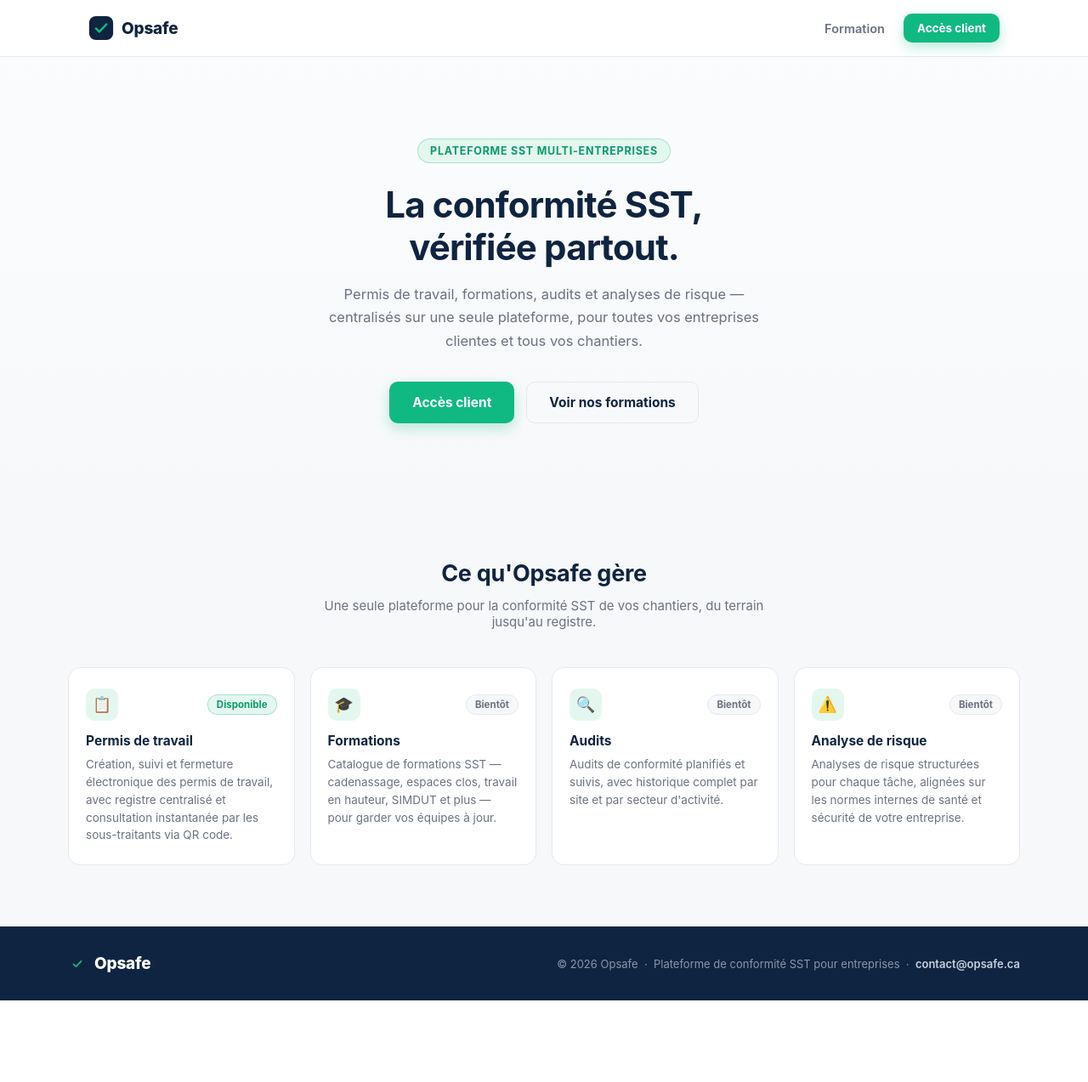
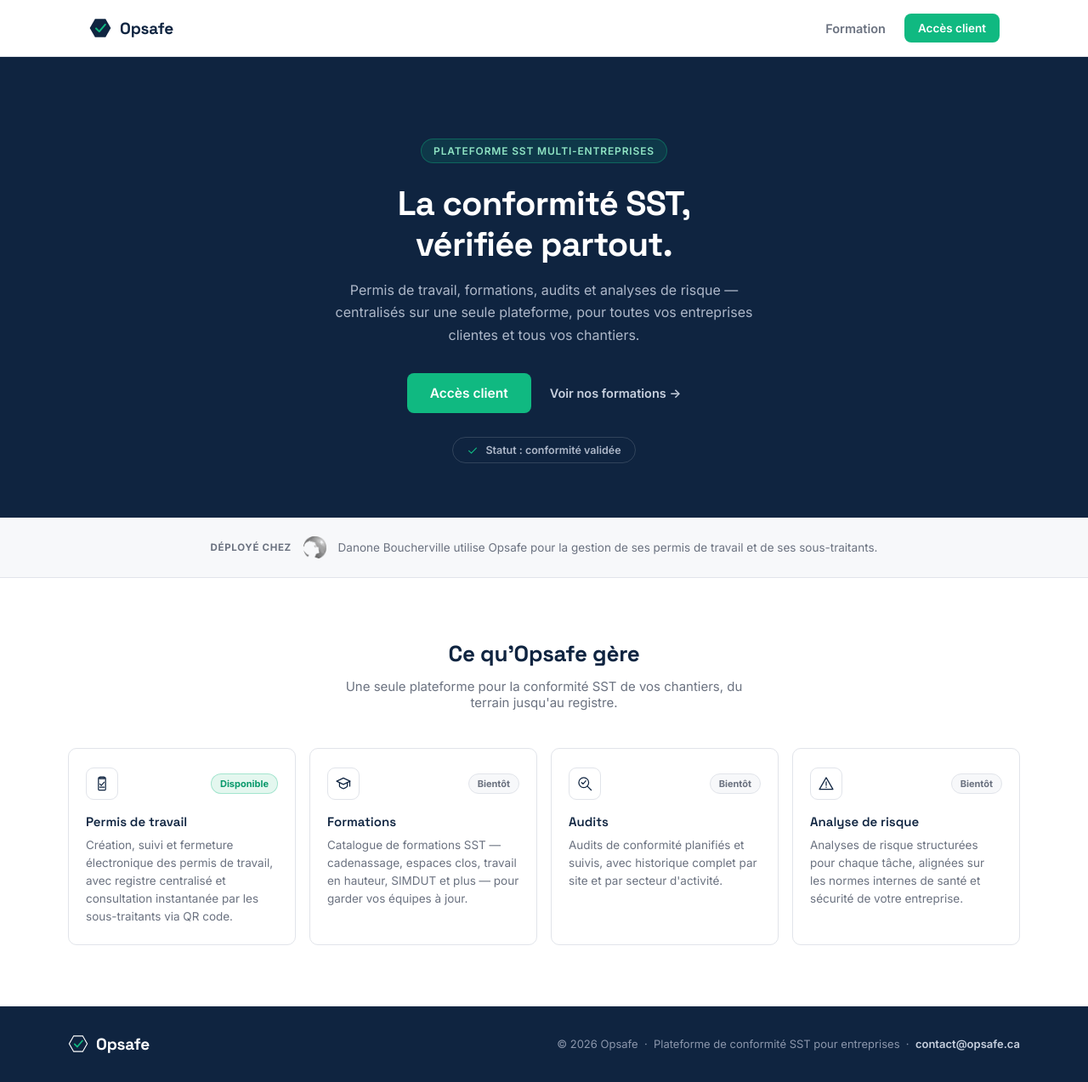
Before and after one commit to sallakamine-ship-it/permis-danone, a FastAPI app: page / in a window 1280 px wide. Shown: the whole page at 85% size. Before the commit the page ends 1177 px from the top, so only its background shows below. Run offline with FastAPI, Linux system fonts and the light colour scheme.

Commit message:
Refonte visuelle Opsafe : style enterprise sobre (façon Avetta/ISNetworld)
Remplace l'esthétique tech/e-learning précédente par un style
contractor-compliance sobre et crédible :

- Typographie : Space Grotesk (titres) + Inter (corps de texte),
  chargées via Google Fonts avec preconnect.
- Signature visuelle : logo hexagone à coche (navy + émeraude),
  décliné en favicon SVG (static/img/favicon.svg) et en variante
  claire pour le pied de page sur fond navy.
- Icônes de fonctionnalités custom en SVG monochrome, traits fins,
  poids de ligne unique (permis, formation, audit, analyse de
  risque) — remplace les émojis, dans des encadrés à bordure fine
  sans fond coloré plein.
- Vert émeraude désormais réservé au CTA principal "Accès client"
  (répété en en-tête + hero, même action) et aux badges "validé" —
  les CTA secondaires (suggérer une formation, demander un accès)
  passent en style outline navy pour éviter la dispersion de couleur.
- Hero navy épuré avec pastille "Statut : conformité validée" sous
  le CTA, pour incarner le concept sans illustration.
- Nouvelle bande de confiance "Déployé chez Danone Boucherville"
  entre le hero et les fonctionnalités, formulée pour ne pas paraître
  vide avec un seul client.
- Cartes fonctionnalités/formations/clients : fond blanc, bordures
  fines, sans fond bleu plein, cohérent avec la sobriété visée.

Aucune modification à style.css / admin.html / secteur.html
(branding Danone intact).

Testé : rendu Jinja2 des 3 templates + macros, routes /, /formation,
/clients, /admin, /static/opsafe.css, /static/img/favicon.svg en 200
via uvicorn local ; contenu (pastille statut, bande de confiance,
4 icônes, 8 modules) vérifié par curl ; couleurs de texte des CTA
vérifiées par getComputedStyle en jsdom pour confirmer qu'un seul CTA
émeraude apparaît par page (en-tête/hero partagent la même action) et
que les boutons secondaires restent en outline navy ; SVG validés
(viewBox présent sur les 7 icônes).

Co-Authored-By: Claude Sonnet 5 <noreply@anthropic.com>
Claude-Session: https://claude.ai/code/session_01SVc2VocyU6xmCgDjMdMbd3

```diff
--- a/static/opsafe.css
+++ b/static/opsafe.css
@@ -1,7 +1,7 @@
 /* ===========================================================================
    Opsafe — site vitrine (indépendant du branding Danone).
-   Palette officielle : marine profond + vert émeraude, style épuré
-   tech/e-learning (Notion, LinkedIn Learning) — pas industriel.
+   Style enterprise / contractor-compliance (sobriété façon Avetta,
+   ISNetworld) : peu de couleur, typographie forte, icônes fines.
    Fichier dédié, sans dépendance à style.css : /admin et /secteur/...
    gardent leur propre habillage Danone sans être affectés.
    =========================================================================== */
@@ -9,7 +9,7 @@
 :root{
   --os-navy:        #0F2440;
   --os-navy-soft:   #17325A;
-  --os-navy-line:   #24406C;
+  --os-navy-line:   rgba(255,255,255,.14);
   --os-emerald:     #10B981;
   --os-emerald-dark:#0B9A6D;
   --os-emerald-pale:#E4F7EF;
@@ -17,27 +17,30 @@
   --os-white:       #FFFFFF;
   --os-text:        #1A1F2B;
   --os-text-soft:   #6B7280;
-  --os-border:      #E5E8EE;
-  --os-radius:      14px;
+  --os-border:      #E1E4EA;
+  --os-radius:      10px;
+  --font-head: 'Space Grotesk', -apple-system, BlinkMacSystemFont, "Segoe UI", sans-serif;
+  --font-body: 'Inter', -apple-system, BlinkMacSystemFont, "Segoe UI", Roboto, Helvetica, Arial, sans-serif;
 }
 
 *{ box-sizing:border-box; }
 
 .opsafe-body{
   margin:0;
-  font-family:-apple-system,BlinkMacSystemFont,"Segoe UI",Roboto,Helvetica,Arial,sans-serif;
+  font-family:var(--font-body);
   color:var(--os-text);
-  background:var(--os-bg);
+  background:var(--os-white);
   -webkit-font-smoothing:antialiased;
 }
 
 .opsafe-body a{ color:inherit; text-decoration:none; }
 .opsafe-body button{ font-family:inherit; cursor:pointer; }
+.opsafe-body h1, .opsafe-body h2, .opsafe-body h3{ font-family:var(--font-head); }
 
 /* ---------- header ---------- */
 .os-header{
   position:sticky; top:0; z-index:20;
-  background:rgba(255,255,255,.92);
+  background:rgba(255,255,255,.94);
   backdrop-filter:blur(8px);
   border-bottom:1px solid var(--os-border);
 }
@@ -46,122 +49,127 @@
   display:flex; align-items:center; justify-content:space-between;
 }
 .os-logo{ display:inline-flex; align-items:center; gap:9px; }
-.os-logo svg{ display:block; flex:none; }
-.os-logo-word{ font-weight:800; font-size:19px; letter-spacing:-.01em; color:var(--os-navy); }
+.os-logo-mark{ display:inline-flex; flex:none; }
+.os-logo-mark svg{ display:block; width:100%; height:100%; }
+.os-logo-word{ font-family:var(--font-head); font-weight:700; font-size:19px; letter-spacing:-.01em; color:var(--os-navy); }
+.os-logo-word--light{ color:#fff; }
 .os-nav{ display:flex; align-items:center; gap:22px; }
-a.os-nav-link{
-  color:var(--os-text-soft); font-size:14.5px; font-weight:600;
-}
+a.os-nav-link{ color:var(--os-text-soft); font-size:14.5px; font-weight:600; }
 a.os-nav-link:hover, a.os-nav-link.is-active{ color:var(--os-navy); }
 
-/* ---------- buttons (namespace os- : zero collision avec .btn de style.css) ---------- */
+/* ---------- boutons (namespace os- : zéro collision avec .btn de style.css) ---------- */
 .os-btn{
-  display:inline-flex; align-items:center; gap:8px; font-size:14.5px; font-weight:700;
-  padding:11px 20px; border-radius:10px; border:1px solid transparent;
+  display:inline-flex; align-items:center; gap:8px; font-size:14.5px; font-weight:600;
+  padding:10px 20px; border-radius:8px; border:1px solid transparent;
   transition:transform .12s, box-shadow .12s, background .12s, border-color .12s, color .12s;
   white-space:nowrap;
 }
 .os-btn:active{ transform:translateY(1px); }
-a.os-btn-accent, button.os-btn-accent{ background:var(--os-emerald); color:#fff; box-shadow:0 6px 16px rgba(16,185,129,.28); }
+a.os-btn-accent, button.os-btn-accent{ background:var(--os-emerald); color:#fff; }
 a.os-btn-accent:hover, button.os-btn-accent:hover{ background:var(--os-emerald-dark); }
 a.os-btn-outline, button.os-btn-outline{ background:transparent; color:var(--os-navy); border-color:var(--os-border); }
 a.os-btn-outline:hover, button.os-btn-outline:hover{ border-color:var(--os-navy); }
 .os-btn-sm{ padding:8px 15px; font-size:13.5px; }
-.os-btn-lg{ padding:14px 26px; font-size:15.5px; }
+.os-btn-lg{ padding:13px 26px; font-size:15.5px; }
 
-/* ---------- hero (accueil) ---------- */
-.os-hero{
-  padding:96px 24px 88px;
-  background:linear-gradient(180deg, #FBFCFD 0%, var(--os-bg) 100%);
-}
-.os-hero-inner{ max-width:720px; margin:0 auto; text-align:center; }
+/* ---------- hero ---------- */
+.os-hero{ background:var(--os-navy); padding:96px 24px 64px; text-align:center; }
+.os-hero-inner{ max-width:680px; margin:0 auto; }
 .os-eyebrow{
-  display:inline-block; font-size:12.5px; font-weight:700; letter-spacing:.06em;
-  text-transform:uppercase; color:var(--os-emerald-dark);
-  background:var(--os-emerald-pale); border:1px solid rgba(16,185,129,.3);
+  display:inline-block; font-size:12px; font-weight:600; letter-spacing:.07em;
+  text-transform:uppercase; color:#8FE4C4;
+  background:rgba(16,185,129,.14); border:1px solid rgba(16,185,129,.35);
   padding:6px 14px; border-radius:999px; margin-bottom:24px;
 }
+.os-eyebrow--dark{ color:#8FE4C4; background:rgba(16,185,129,.16); border-color:rgba(16,185,129,.4); }
 .os-hero h1{
-  font-size:42px; line-height:1.18; letter-spacing:-.02em; color:var(--os-navy); margin:0 0 18px;
+  font-size:40px; line-height:1.2; letter-spacing:-.02em; color:#fff; margin:0 0 16px; font-weight:700;
 }
-.os-hero-sub{ font-size:16.5px; line-height:1.65; color:var(--os-text-soft); margin:0 auto 34px; max-width:560px; }
-.os-hero-cta{ display:flex; gap:14px; justify-content:center; flex-wrap:wrap; }
+.os-hero-sub{ font-size:16px; line-height:1.65; color:#AEB8C9; margin:0 auto 32px; max-width:520px; }
+.os-hero-cta{ display:flex; gap:22px; justify-content:center; align-items:center; flex-wrap:wrap; }
+a.os-hero-link{ color:#C7D0DE; font-size:14.5px; font-weight:600; }
+a.os-hero-link:hover{ color:#fff; }
+.os-status-pill{
+  display:inline-flex; align-items:center; gap:8px; margin-top:28px;
+  font-size:12.5px; font-weight:600; color:#AEB8C9;
+  border:1px solid var(--os-navy-line); border-radius:999px; padding:7px 16px;
+}
+.os-status-pill svg{ width:14px; height:14px; flex:none; }
+
+/* ---------- bande de confiance ---------- */
+.os-trustbar{ background:var(--os-bg); border-bottom:1px solid var(--os-border); padding:22px 24px; }
+.os-trustbar-inner{
+  max-width:1120px; margin:0 auto; display:flex; align-items:center; justify-content:center;
+  gap:14px; flex-wrap:wrap; text-align:center;
+}
+.os-trustbar-label{
+  font-size:11.5px; font-weight:700; letter-spacing:.06em; text-transform:uppercase; color:var(--os-text-soft);
+}
+.os-trustbar-logo{ height:26px; width:auto; object-fit:contain; filter:grayscale(1); opacity:.85; }
+.os-trustbar-text{ font-size:13.5px; color:var(--os-text-soft); }
 
 /* ---------- page hero (formation, clients) ---------- */
-.os-page-hero{
-  padding:72px 24px 56px;
-  background:var(--os-navy);
-}
-.os-page-hero-inner{ max-width:680px; margin:0 auto; text-align:center; }
-.os-page-hero .os-eyebrow{
-  color:#8FE4C4; background:rgba(16,185,129,.16); border-color:rgba(16,185,129,.4);
-}
-.os-page-hero h1{ font-size:32px; line-height:1.25; letter-spacing:-.01em; color:#fff; margin:0 0 14px; }
+.os-page-hero{ background:var(--os-navy); padding:72px 24px 56px; text-align:center; }
+.os-page-hero-inner{ max-width:640px; margin:0 auto; }
+.os-page-hero h1{ font-size:30px; line-height:1.28; letter-spacing:-.01em; color:#fff; margin:0 0 14px; font-weight:700; }
 .os-page-hero .os-hero-sub{ color:#AEB8C9; margin:0 auto; }
 .os-page-hero--narrow{ padding:60px 24px 48px; }
 
 /* ---------- sections générales ---------- */
 .os-section{ padding:72px 24px; }
 .os-section-inner{ max-width:1120px; margin:0 auto; }
-.os-section-inner--narrow{ max-width:640px; }
-.os-section-title{ font-size:27px; letter-spacing:-.01em; margin:0 0 12px; color:var(--os-navy); text-align:center; }
-.os-section-sub{ color:var(--os-text-soft); font-size:15px; margin:0 auto 44px; max-width:520px; text-align:center; }
+.os-section-inner--narrow{ max-width:600px; }
+.os-section-title{ font-size:26px; letter-spacing:-.01em; margin:0 0 12px; color:var(--os-navy); text-align:center; font-weight:700; }
+.os-section-sub{ color:var(--os-text-soft); font-size:15px; margin:0 auto 44px; max-width:500px; text-align:center; }
 
 /* ---------- cartes fonctionnalités (accueil) ---------- */
-.os-card-grid{
-  display:grid; grid-template-columns:repeat(4,1fr); gap:18px;
-}
+.os-card-grid{ display:grid; grid-template-columns:repeat(4,1fr); gap:16px; }
 .os-feature-card{
   background:#fff; border:1px solid var(--os-border); border-radius:var(--os-radius);
-  padding:24px 20px; transition:transform .15s, box-shadow .15s;
+  padding:22px 20px; transition:border-color .15s, box-shadow .15s;
 }
-.os-feature-card:hover{ transform:translateY(-2px); box-shadow:0 14px 28px rgba(15,36,64,.06); }
-.os-feature-top{ display:flex; align-items:center; justify-content:space-between; margin-bottom:14px; }
-.os-feature-icon{
-  width:38px; height:38px; border-radius:10px; display:flex; align-items:center; justify-content:center;
-  background:var(--os-emerald-pale); font-size:18px;
+.os-feature-card:hover{ border-color:#C9D1DC; box-shadow:0 10px 22px rgba(15,36,64,.05); }
+.os-feature-top{ display:flex; align-items:center; justify-content:space-between; margin-bottom:16px; }
+.os-icon-box{
+  width:38px; height:38px; border-radius:9px; display:flex; align-items:center; justify-content:center;
+  border:1px solid var(--os-border); color:var(--os-navy); flex:none;
 }
-.os-feature-card h3{ font-size:15.5px; margin:0 0 8px; color:var(--os-navy); }
+.os-icon-box svg{ width:20px; height:20px; }
+.os-feature-card h3{ font-size:15px; margin:0 0 8px; color:var(--os-navy); font-weight:600; }
 .os-feature-card p{ font-size:13.5px; line-height:1.55; color:var(--os-text-soft); margin:0; }
 
 .os-badge{
-  display:inline-flex; align-items:center; font-size:11.5px; font-weight:700;
+  display:inline-flex; align-items:center; font-size:11px; font-weight:700;
   color:var(--os-text-soft); background:var(--os-bg); border:1px solid var(--os-border);
   padding:4px 10px; border-radius:999px; white-space:nowrap;
 }
-.os-badge--live{
-  color:var(--os-emerald-dark); background:var(--os-emerald-pale); border-color:rgba(16,185,129,.3);
-}
+.os-badge--live{ color:var(--os-emerald-dark); background:var(--os-emerald-pale); border-color:rgba(16,185,129,.3); }
 
 /* ---------- catalogue de formations ---------- */
-.os-module-grid{
-  display:grid; grid-template-columns:repeat(3,1fr); gap:18px; margin-bottom:44px;
-}
+.os-module-grid{ display:grid; grid-template-columns:repeat(3,1fr); gap:16px; margin-bottom:44px; }
 .os-module-card{
   background:#fff; border:1px solid var(--os-border); border-radius:var(--os-radius);
-  padding:22px 20px; transition:transform .15s, box-shadow .15s;
+  padding:20px 20px; transition:border-color .15s, box-shadow .15s;
 }
-.os-module-card:hover{ transform:translateY(-2px); box-shadow:0 14px 28px rgba(15,36,64,.06); }
-.os-module-card h3{ font-size:15px; line-height:1.4; margin:12px 0 8px; color:var(--os-navy); }
-.os-module-meta{ font-size:13px; color:var(--os-text-soft); margin:0; }
+.os-module-card:hover{ border-color:#C9D1DC; box-shadow:0 10px 22px rgba(15,36,64,.05); }
+.os-module-card h3{ font-size:14.5px; line-height:1.4; margin:14px 0 8px; color:var(--os-navy); font-weight:600; }
+.os-module-meta{ font-size:12.5px; color:var(--os-text-soft); margin:0; }
 
-.os-inline-cta{
-  text-align:center; border-top:1px solid var(--os-border); padding-top:36px;
-}
+.os-inline-cta{ text-align:center; border-top:1px solid var(--os-border); padding-top:36px; }
 .os-inline-cta p{ color:var(--os-text-soft); font-size:15px; margin:0 0 18px; }
 .os-inline-cta--muted{ margin-top:8px; }
 
 /* ---------- sélection client ---------- */
-.os-client-list{ display:flex; flex-direction:column; gap:12px; margin-bottom:40px; }
+.os-client-list{ display:flex; flex-direction:column; gap:10px; margin-bottom:40px; }
 .os-client-card{
   display:flex; align-items:center; gap:16px;
   background:#fff; border:1px solid var(--os-border); border-radius:var(--os-radius);
-  padding:18px 22px; transition:border-color .15s, box-shadow .15s;
+  padding:16px 20px; transition:border-color .15s, box-shadow .15s;
 }
-.os-client-card:hover{ border-color:var(--os-emerald); box-shadow:0 10px 24px rgba(15,36,64,.07); }
-.os-client-logo{ width:40px; height:40px; border-radius:9px; object-fit:contain; flex:none; }
-.os-client-name{ font-size:15.5px; font-weight:700; color:var(--os-navy); flex:1; }
-.os-client-arrow{ color:var(--os-text-soft); font-size:18px; }
+.os-client-card:hover{ border-color:var(--os-emerald); box-shadow:0 10px 22px rgba(15,36,64,.06); }
+.os-client-logo{ width:36px; height:36px; border-radius:8px; object-fit:contain; flex:none; }
+.os-client-name{ font-size:15px; font-weight:600; color:var(--os-navy); flex:1; }
+.os-client-arrow{ color:var(--os-text-soft); font-size:17px; }
 
 /* ---------- footer ---------- */
 .os-footer{ background:var(--os-navy); padding:32px 24px; }
@@ -169,7 +177,6 @@ a.os-btn-outline:hover, button.os-btn-outline:hover{ border-color:var(--os-navy)
   max-width:1120px; margin:0 auto; display:flex; align-items:center; justify-content:space-between;
   flex-wrap:wrap; gap:14px;
 }
-.os-footer-inner .os-logo-word{ color:#fff; }
 .os-footer-inner p{ color:#8B96AB; font-size:13px; margin:0; }
 a.os-footer-contact{ color:#C7D0DE; font-weight:600; }
 a.os-footer-contact:hover{ color:#fff; }
@@ -180,11 +187,12 @@ a.os-footer-contact:hover{ color:#fff; }
 }
 @media (max-width:700px){ .os-nav{ gap:14px; } }
 @media (max-width:560px){
-  .os-hero{ padding:64px 20px 64px; }
-  .os-hero h1{ font-size:30px; }
-  .os-page-hero h1{ font-size:26px; }
+  .os-hero{ padding:64px 20px 56px; }
+  .os-hero h1{ font-size:29px; }
+  .os-page-hero h1{ font-size:24px; }
   .os-card-grid{ grid-template-columns:1fr; }
   .os-module-grid{ grid-template-columns:1fr; }
   .os-section{ padding:56px 20px; }
+  .os-trustbar-inner{ flex-direction:column; gap:8px; }
   .os-footer-inner{ flex-direction:column; text-align:center; }
 }
--- a/templates/_opsafe_macros.html
+++ b/templates/_opsafe_macros.html
@@ -3,13 +3,28 @@
    Indépendant du branding Danone — voir static/opsafe.css.
    =========================================================================== #}
 
-{% macro os_logo(size=30) -%}
+{% macro os_head_assets() -%}
+<link rel="icon" type="image/svg+xml" href="/static/img/favicon.svg">
+<link rel="preconnect" href="https://fonts.googleapis.com">
+<link rel="preconnect" href="https://fonts.gstatic.com" crossorigin>
+<link href="https://fonts.googleapis.com/css2?family=Space+Grotesk:wght@500;600;700&family=Inter:wght@400;500;600;700&display=swap" rel="stylesheet">
+{%- endmacro %}
+
+{% macro os_hex(light=False) -%}
+<svg viewBox="0 0 34 34" fill="none" xmlns="http://www.w3.org/2000/svg" aria-hidden="true">
+  {% if light -%}
+  <path d="M32 17L24.5 4.01H9.5L2 17L9.5 29.99H24.5L32 17Z" stroke="#FFFFFF" stroke-width="1.6"/>
+  {%- else -%}
+  <path d="M32 17L24.5 4.01H9.5L2 17L9.5 29.99H24.5L32 17Z" fill="#0F2440"/>
+  {%- endif %}
+  <path d="M11 17.5l4.5 4.5L24 12" stroke="#10B981" stroke-width="2.5" stroke-linecap="round" stroke-linejoin="round" fill="none"/>
+</svg>
+{%- endmacro %}
+
+{% macro os_logo(size=28, light=False) -%}
 <a href="/" class="os-logo">
-  <svg width="{{ size }}" height="{{ size }}" viewBox="0 0 34 34" fill="none" xmlns="http://www.w3.org/2000/svg" aria-hidden="true">
-    <rect x="1" y="1" width="32" height="32" rx="9" fill="#0F2440"/>
-    <path d="M10 17.5l4.5 4.5L24 12" stroke="#10B981" stroke-width="2.75" stroke-linecap="round" stroke-linejoin="round"/>
-  </svg>
-  <span class="os-logo-word">Opsafe</span>
+  <span class="os-logo-mark" style="width:{{ size }}px;height:{{ size }}px;">{{ os_hex(light) }}</span>
+  <span class="os-logo-word{{ ' os-logo-word--light' if light else '' }}">Opsafe</span>
 </a>
 {%- endmacro %}
 
@@ -28,8 +43,39 @@
 {% macro os_footer() -%}
 <footer class="os-footer">
   <div class="os-footer-inner">
-    {{ os_logo(22) }}
+    {{ os_logo(24, light=True) }}
     <p>© 2026 Opsafe &nbsp;·&nbsp; Plateforme de conformité SST pour entreprises &nbsp;·&nbsp; <a href="mailto:contact@opsafe.ca" class="os-footer-contact">contact@opsafe.ca</a></p>
   </div>
 </footer>
 {%- endmacro %}
+
+{# ---------- icônes de fonctionnalités : traits fins, poids de ligne unique ---------- #}
+
+{% macro os_icon(name) -%}
+{% if name == 'permis' -%}
+<svg viewBox="0 0 24 24" fill="none" xmlns="http://www.w3.org/2000/svg" aria-hidden="true">
+  <path d="M8 3.5h8a1 1 0 0 1 1 1V20a1 1 0 0 1-1 1H8a1 1 0 0 1-1-1V4.5a1 1 0 0 1 1-1Z" stroke="currentColor" stroke-width="1.5"/>
+  <path d="M9.5 2.5h5a1 1 0 0 1 1 1V5h-7V3.5a1 1 0 0 1 1-1Z" stroke="currentColor" stroke-width="1.5"/>
+  <path d="M9 12.5l2 2 4-4.5" stroke="currentColor" stroke-width="1.5" stroke-linecap="round" stroke-linejoin="round"/>
+  <path d="M9 17h6" stroke="currentColor" stroke-width="1.5" stroke-linecap="round"/>
+</svg>
+{%- elif name == 'formation' -%}
+<svg viewBox="0 0 24 24" fill="none" xmlns="http://www.w3.org/2000/svg" aria-hidden="true">
+  <path d="M2.5 8.5L12 4l9.5 4.5L12 13 2.5 8.5Z" stroke="currentColor" stroke-width="1.5" stroke-linejoin="round"/>
+  <path d="M6.5 10.6v4.9c0 .5 3.5 3.4 5.5 3.4s5.5-2.9 5.5-3.4v-4.9" stroke="currentColor" stroke-width="1.5" stroke-linejoin="round"/>
+  <path d="M21 9v6.5" stroke="currentColor" stroke-width="1.5" stroke-linecap="round"/>
+</svg>
+{%- elif name == 'audit' -%}
+<svg viewBox="0 0 24 24" fill="none" xmlns="http://www.w3.org/2000/svg" aria-hidden="true">
+  <circle cx="10.5" cy="10.5" r="7" stroke="currentColor" stroke-width="1.5"/>
+  <path d="M7.5 10.5l2 2 4-4.5" stroke="currentColor" stroke-width="1.5" stroke-linecap="round" stroke-linejoin="round"/>
+  <path d="M15.7 15.7L21 21" stroke="currentColor" stroke-width="1.5" stroke-linecap="round"/>
+</svg>
+{%- elif name == 'risque' -%}
+<svg viewBox="0 0 24 24" fill="none" xmlns="http://www.w3.org/2000/svg" aria-hidden="true">
+  <path d="M12 3.5L21.5 20h-19L12 3.5Z" stroke="currentColor" stroke-width="1.5" stroke-linejoin="round"/>
+  <path d="M12 9.5v5" stroke="currentColor" stroke-width="1.5" stroke-linecap="round"/>
+  <circle cx="12" cy="17" r="0.9" fill="currentColor"/>
+</svg>
+{%- endif %}
+{%- endmacro %}
--- a/templates/landing.html
+++ b/templates/landing.html
@@ -5,10 +5,11 @@
 <meta name="viewport" content="width=device-width, initial-scale=1.0">
 <title>Opsafe — La conformité SST, vérifiée partout</title>
 <meta name="description" content="Opsafe — la conformité SST, vérifiée partout. Permis de travail, formations, audits et analyses de risque centralisés pour vos entreprises clientes.">
+{% import "_opsafe_macros.html" as os %}
+{{ os.os_head_assets() }}
 <link rel="stylesheet" href="/static/opsafe.css">
 </head>
 <body class="opsafe-body">
-{% import "_opsafe_macros.html" as os %}
 {{ os.os_header(active='accueil') }}
 
 <section class="os-hero">
@@ -21,9 +22,21 @@
       chantiers.
     </p>
     <div class="os-hero-cta">
-      <a href="/clients"><button class="os-btn os-btn-accent os-btn-lg">Accès client</button></a>
-      <a href="/formation"><button class="os-btn os-btn-outline os-btn-lg">Voir nos formations</button></a>
+      <a href="/clients" class="os-btn os-btn-accent os-btn-lg">Accès client</a>
+      <a href="/formation" class="os-hero-link">Voir nos formations →</a>
     </div>
+    <div class="os-status-pill">
+      <svg viewBox="0 0 24 24" fill="none" xmlns="http://www.w3.org/2000/svg" aria-hidden="true"><path d="M4.5 12.5l5 5L19.5 7" stroke="#10B981" stroke-width="2" stroke-linecap="round" stroke-linejoin="round"/></svg>
+      <span>Statut : conformité validée</span>
+    </div>
+  </div>
+</section>
+
+<section class="os-trustbar">
+  <div class="os-trustbar-inner">
+    <span class="os-trustbar-label">Déployé chez</span>
+    <img src="/static/img/logo-danone-icon.png" alt="Danone" class="os-trustbar-logo">
+    <span class="os-trustbar-text">Danone Boucherville utilise Opsafe pour la gestion de ses permis de travail et de ses sous-traitants.</span>
   </div>
 </section>
 
@@ -34,7 +47,7 @@
     <div class="os-card-grid">
       <div class="os-feature-card">
         <div class="os-feature-top">
-          <div class="os-feature-icon">📋</div>
+          <span class="os-icon-box">{{ os.os_icon('permis') }}</span>
           <span class="os-badge os-badge--live">Disponible</span>
         </div>
         <h3>Permis de travail</h3>
@@ -42,7 +55,7 @@
       </div>
       <div class="os-feature-card">
         <div class="os-feature-top">
-          <div class="os-feature-icon">🎓</div>
+          <span class="os-icon-box">{{ os.os_icon('formation') }}</span>
           <span class="os-badge">Bientôt</span>
         </div>
         <h3>Formations</h3>
@@ -50,7 +63,7 @@
       </div>
       <div class="os-feature-card">
         <div class="os-feature-top">
-          <div class="os-feature-icon">🔍</div>
+          <span class="os-icon-box">{{ os.os_icon('audit') }}</span>
           <span class="os-badge">Bientôt</span>
         </div>
         <h3>Audits</h3>
@@ -58,7 +71,7 @@
       </div>
       <div class="os-feature-card">
         <div class="os-feature-top">
-          <div class="os-feature-icon">⚠️</div>
+          <span class="os-icon-box">{{ os.os_icon('risque') }}</span>
           <span class="os-badge">Bientôt</span>
         </div>
         <h3>Analyse de risque</h3>
```
Also changed, not shown: templates/clients.html (+4 -3 lines), templates/formation.html (+12 -11 lines), static/img/favicon.svg (added).
